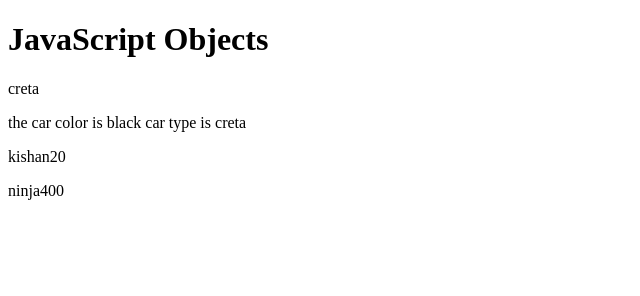
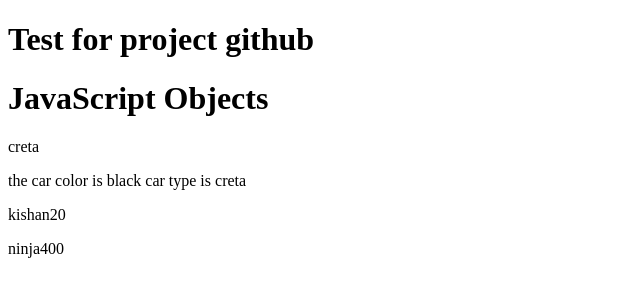
Before and after one commit to kishanpancholi/js, a plain HTML site: page index.html in a window 1280 px wide. Shown: the whole page, without its empty margins (0-640 px from the left). Drawn offline with Linux system fonts and the light colour scheme.

Commit message:
add h1 tag

```diff
--- a/index.html
+++ b/index.html
@@ -52,7 +52,7 @@
 
     </script> -->
 
-
+<h1>Test for project github</h1>
     <h1>JavaScript Objects</h1>
 
     <p id="cdemo1"></p>
```
